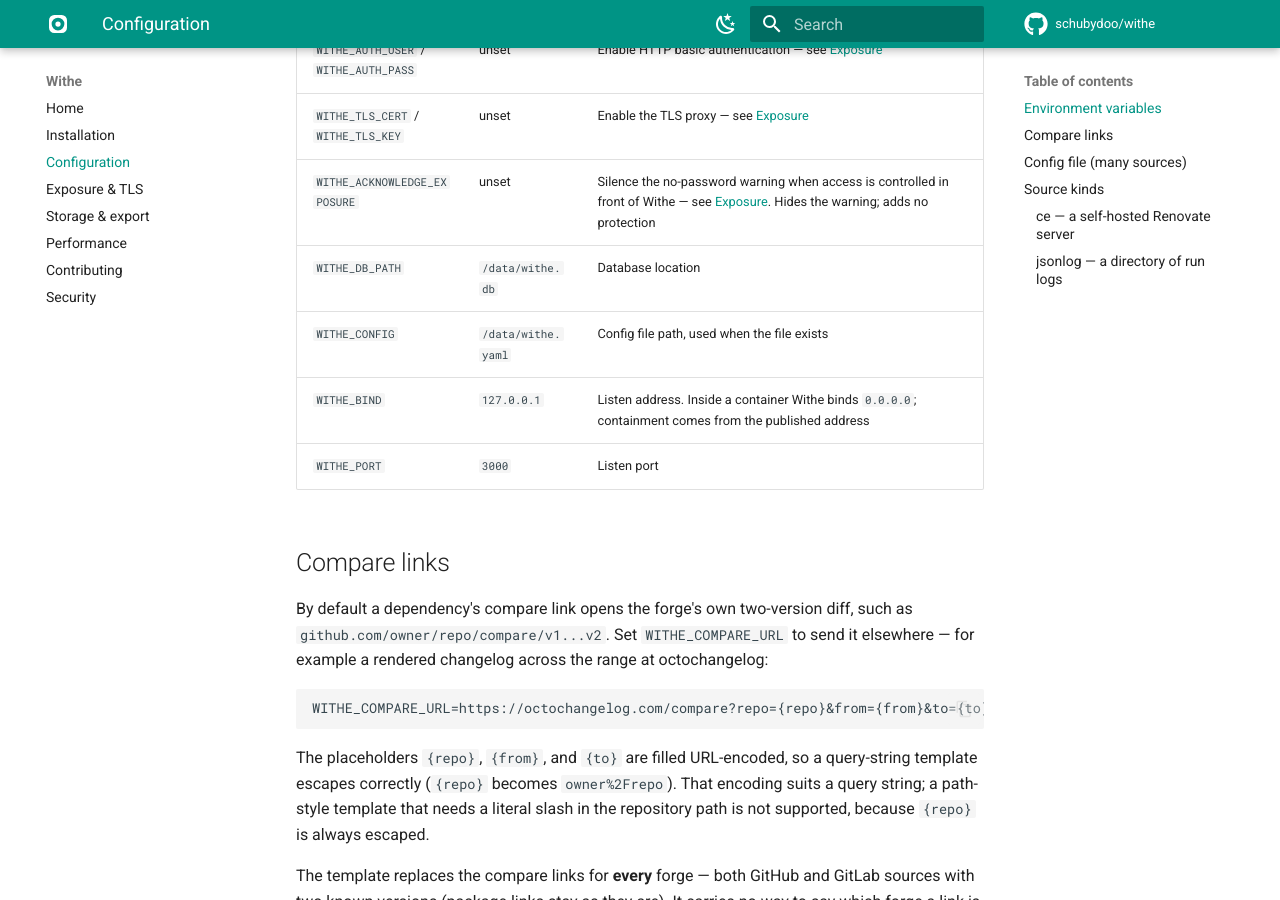
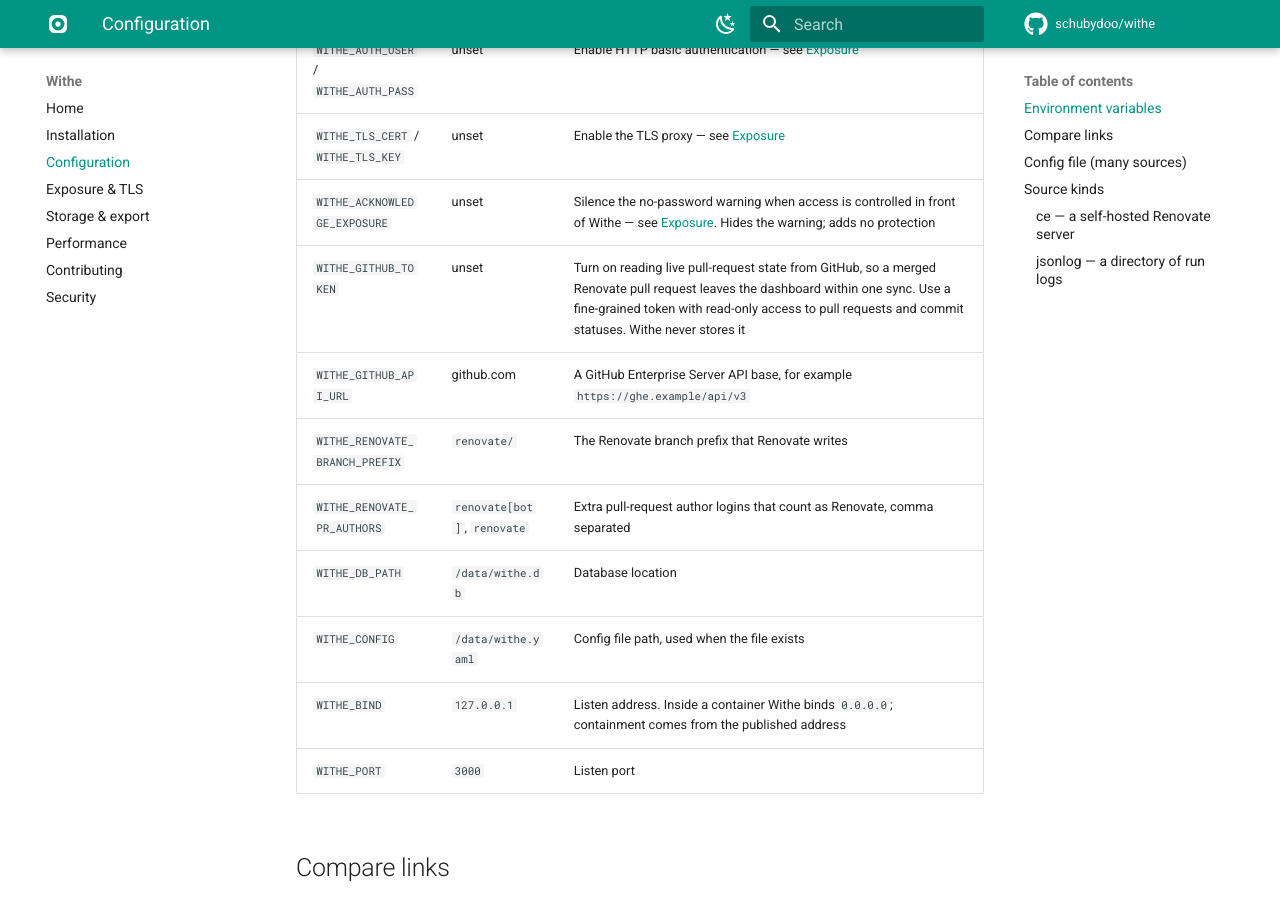
Before and after one commit to schubydoo/withe, an MkDocs documentation site: the page built from docs/configuration.md, in a window 1280 px wide and 900 px high, scrolled down 766 px. Built offline with MkDocs 1.6.1 and Material for MkDocs 9.7.7, drawn with Linux system fonts in a browser that asks for light colours; comment, search, counter and statistics services are not loaded; the version menu is left out.

Commit message:
docs(forge): add the four WITHE_GITHUB_* variables to the configuration table
The canonical table every WITHE_* variable appears in. WITHE_GITHUB_TOKEN is the
switch that turns the freshness feature on, so it is the row an operator looks
for. Matches the four variables already in .env.example.

Co-Authored-By: Claude Opus 4.8 (1M context) <noreply@anthropic.com>

```diff
--- a/docs/configuration.md
+++ b/docs/configuration.md
@@ -18,6 +18,10 @@ no breaking change.
 | `WITHE_AUTH_USER` / `WITHE_AUTH_PASS` | unset | Enable HTTP basic authentication — see [Exposure](exposure.md) |
 | `WITHE_TLS_CERT` / `WITHE_TLS_KEY` | unset | Enable the TLS proxy — see [Exposure](exposure.md) |
 | `WITHE_ACKNOWLEDGE_EXPOSURE` | unset | Silence the no-password warning when access is controlled in front of Withe — see [Exposure](exposure.md). Hides the warning; adds no protection |
+| `WITHE_GITHUB_TOKEN` | unset | Turn on reading live pull-request state from GitHub, so a merged Renovate pull request leaves the dashboard within one sync. Use a fine-grained token with read-only access to pull requests and commit statuses. Withe never stores it |
+| `WITHE_GITHUB_API_URL` | github.com | A GitHub Enterprise Server API base, for example `https://ghe.example/api/v3` |
+| `WITHE_RENOVATE_BRANCH_PREFIX` | `renovate/` | The Renovate branch prefix that Renovate writes |
+| `WITHE_RENOVATE_PR_AUTHORS` | `renovate[bot]`, `renovate` | Extra pull-request author logins that count as Renovate, comma separated |
 | `WITHE_DB_PATH` | `/data/withe.db` | Database location |
 | `WITHE_CONFIG` | `/data/withe.yaml` | Config file path, used when the file exists |
 | `WITHE_BIND` | `127.0.0.1` | Listen address. Inside a container Withe binds `0.0.0.0`; containment comes from the published address |
```
